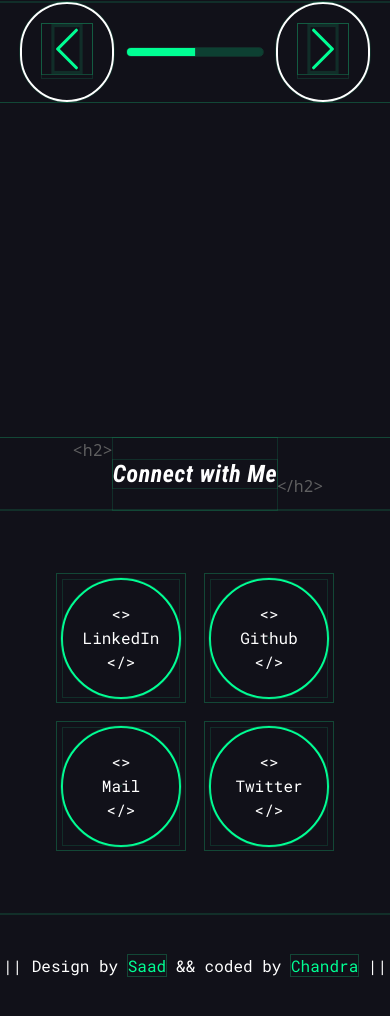
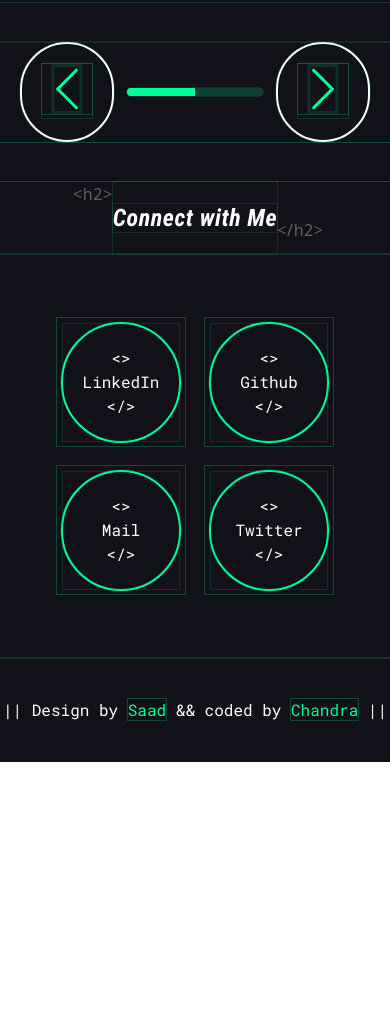
Before and after one commit to Chandraprakash-Darji/portfolio-ex, a React (Vite) app: page / in a window 390 px wide. Shown: the part 3811-4827 px from the top of the page. After the commit the page ends 4573 px from the top, so only its background shows below. Built offline with nearby package versions, Linux system fonts and the light colour scheme; what tailwindcss-magic would draw is missing.

Commit message:
added margint top for specing between sections

```diff
--- a/src/components/About/About.tsx
+++ b/src/components/About/About.tsx
@@ -10,7 +10,7 @@ const About = () => {
         <section
             id="aboutme"
             ref={containerRef}
-            className={`container mx-auto md:mt-36 xl:mt-72 transition-all duration-500 ease-linear relative ${
+            className={`container mx-auto mt-10 md:mt-36 xl:mt-72 transition-all duration-500 ease-linear relative ${
                 isVisible ? "translate-x-0" : "opacity-0 translate-y-36"
             }`}
         >
--- a/src/components/Contact/Contact.tsx
+++ b/src/components/Contact/Contact.tsx
@@ -9,7 +9,7 @@ const Contact = () => {
         <div
             ref={containerRef}
             id="contact"
-            className={`min-h-[30rem] transition-all duration-500 ease-linear container mt-[21rem] mx-auto ${
+            className={`min-h-[30rem] transition-all duration-500 ease-linear container  mt-10 lg:mt-[21rem] mx-auto ${
                 isVisible ? "pt-0" : "opacity-0 pt-36"
             }`}
         >
```
